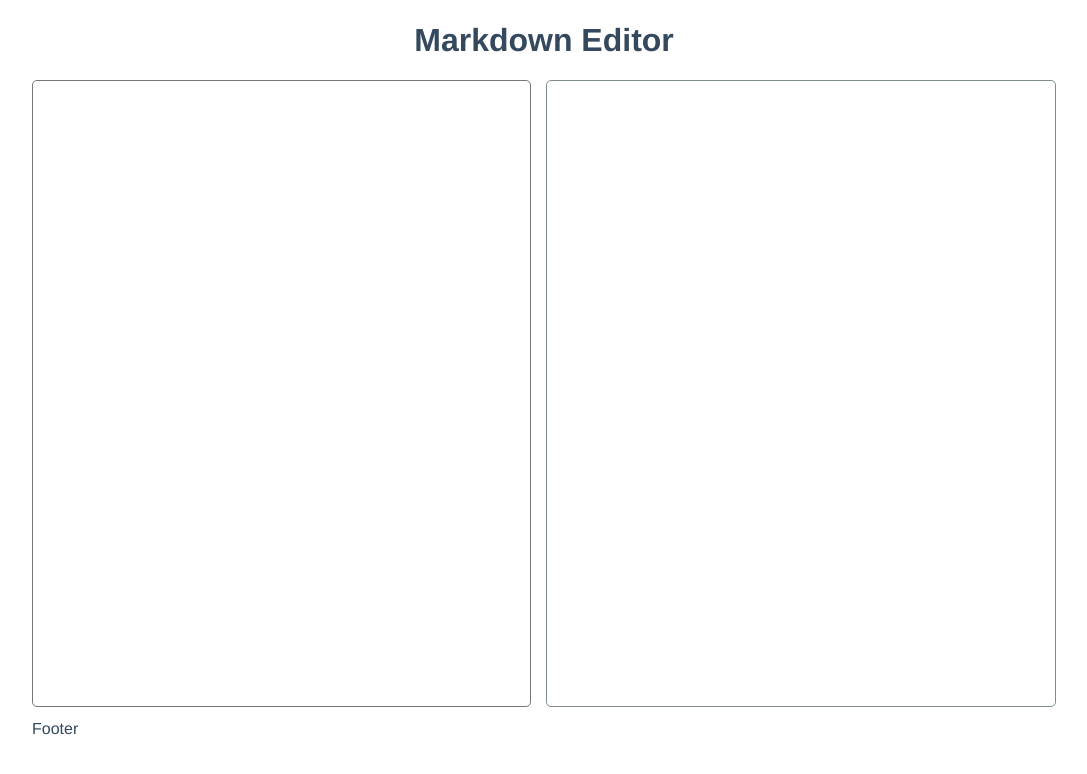
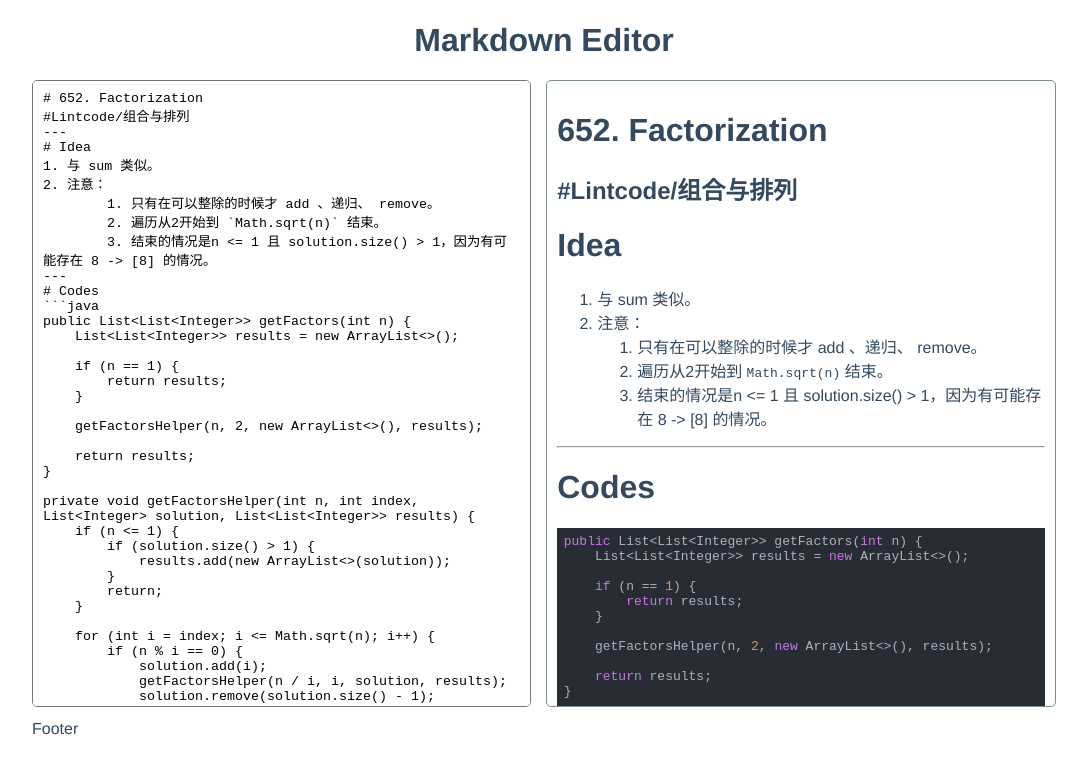
Before and after one commit to Haixiang6123/Markdown-Editor, a Vue app: page / in a window 1280 px wide. Shown: the top 774 px of the page, without its empty margins (96-1183 px from the left). Built offline with nearby package versions, Linux system fonts and the light colour scheme.

Commit message:
Add: Highlight coces

```diff
--- a/package.json
+++ b/package.json
@@ -8,6 +8,7 @@
     "lint": "vue-cli-service lint"
   },
   "dependencies": {
+    "highlight.js": "^9.12.0",
     "marked": "^0.5.0",
     "vue": "^2.5.17"
   },
--- /dev/null
+++ b/src/assets/js/plaintext.js
@@ -0,0 +1,49 @@
+export default {
+    plaintext: `# 652. Factorization
+#Lintcode/组合与排列
+---
+# Idea
+1. 与 sum 类似。
+2. 注意：
+	1. 只有在可以整除的时候才 add 、递归、 remove。
+	2. 遍历从2开始到 \`Math.sqrt(n)\` 结束。
+	3. 结束的情况是n <= 1 且 solution.size() > 1，因为有可能存在 8 -> [8] 的情况。
+---
+# Codes
+\`\`\`java
+public List<List<Integer>> getFactors(int n) {
+    List<List<Integer>> results = new ArrayList<>();
+
+    if (n == 1) {
+        return results;
+    }
+
+    getFactorsHelper(n, 2, new ArrayList<>(), results);
+
+    return results;
+}
+
+private void getFactorsHelper(int n, int index, List<Integer> solution, List<List<Integer>> results) {
+    if (n <= 1) {
+        if (solution.size() > 1) {
+            results.add(new ArrayList<>(solution));
+        }
+        return;
+    }
+
+    for (int i = index; i <= Math.sqrt(n); i++) {
+        if (n % i == 0) {
+            solution.add(i);
+            getFactorsHelper(n / i, i, solution, results);
+            solution.remove(solution.size() - 1);
+        }
+    }
+
+    if (n >= index) {
+        solution.add(n);
+        getFactorsHelper(1, n, solution, results);
+        solution.remove(solution.size() - 1);
+    }
+}
+\`\`\``
+}
--- a/src/components/Previewer.vue
+++ b/src/components/Previewer.vue
@@ -1,5 +1,5 @@
 <template>
-    <div class="previewer" v-html="markedText"></div>
+    <div class="previewer" v-html="markedText" v-highlight></div>
 </template>
 
 <script>
@@ -16,7 +16,7 @@
             markedText() {
                 return marked(this.plaintext);
             }
-        }
+        },
     }
 </script>
 
--- a/src/main.js
+++ b/src/main.js
@@ -4,8 +4,12 @@ import App from './App.vue'
 import './assets/css/markdown.css';
 import './assets/css/main.css';
 
+import Highlight from './plugins/Highlight';
+
 Vue.config.productionTip = false;
+
+Vue.use(Highlight);
 
 new Vue({
   render: h => h(App)
-}).$mount('#app')
+}).$mount('#app');
--- a/src/pages/Home.vue
+++ b/src/pages/Home.vue
@@ -17,11 +17,13 @@
     import Editor from '../components/Editor';
     import Previewer from '../components/Previewer';
 
+    import assets from '../assets/js/plaintext';
+
     export default {
         name: "home",
         data() {
             return {
-                plaintext: '',
+                plaintext: assets.plaintext,
             }
         },
         methods: {
--- /dev/null
+++ b/src/plugins/Highlight.js
@@ -0,0 +1,13 @@
+import Hljs from 'highlight.js'
+import 'highlight.js/styles/atom-one-dark.css'
+let Highlight = {}
+Highlight.install = function (Vue, options) {
+    Vue.directive('highlight', function (el) {
+        let blocks = el.querySelectorAll('pre code');
+        blocks.forEach((block) => {
+            Hljs.highlightBlock(block)
+        })
+    })
+};
+
+export default Highlight
```
Also changed, not shown: 1 other file (tests, documents, lock files or other folders).
